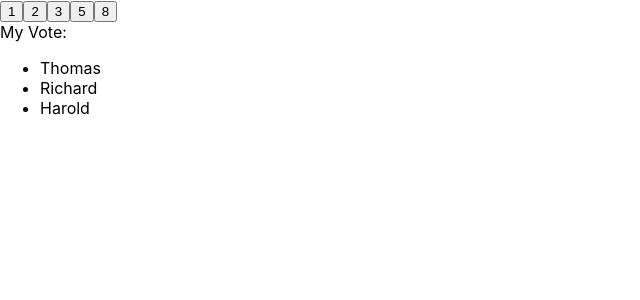
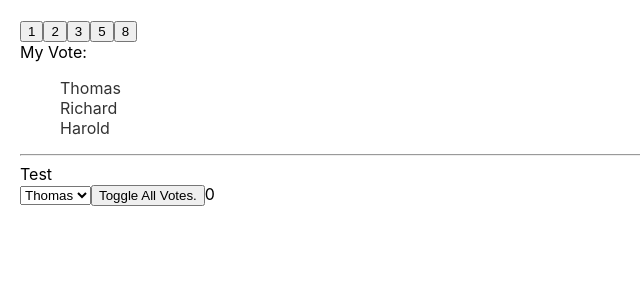
Before and after one commit to ThomStilwill/reactSandbox, a React (Create React App) app: page / in a window 1280 px wide. Shown: the top 300 px of the page, without its empty margins (0-640 px from the left). Built offline with nearby package versions, Linux system fonts and the light colour scheme.

Commit message:
added showall

```diff
--- a/src/App.css
+++ b/src/App.css
@@ -1,21 +1,12 @@
 html {
-
+    width: 100%;
+    height: 100%;
+    font-family: 'Segoe UI', Tahoma, Geneva, Verdana, sans-serif;
+    font-size: 62.5%;
 }
 
 body {
-
+    width: 100%;
+    height: 100%;
+    font-size: 1.6em;;
 }
-
-.App {
-
-}
-
-
-
-.App-header {
-
-}
-
-.App-link {
-
-}
--- a/src/App.jsx
+++ b/src/App.jsx
@@ -7,7 +7,6 @@ function App() {
     <div className="App">
       <header className="App-header">
         <Vote></Vote>
-
       </header>
     </div>
   );
--- /dev/null
+++ b/src/Vote.css
@@ -0,0 +1,16 @@
+.voters{
+    list-style: none;
+
+}
+.vote li {
+
+}
+
+.voter{
+    margin-right: 20px;
+    color: #333;
+}
+
+.voting {
+    padding: 20px;;
+}
--- a/src/Vote.jsx
+++ b/src/Vote.jsx
@@ -1,4 +1,5 @@
 import React from 'react';
+import './Vote.css';
 
 const data = {
     self: 'Thomas',
@@ -29,11 +30,6 @@ class VoteButton extends React.Component {
             </button>
         );
     };
-
-    // static propTypes = {
-    //     onClickFunc: React.PropTypes.func.isRequired
-    //     //value: React.PropTypes.string.isRequired
-    // }
 }
 
 class VoteSelector extends React.Component {
@@ -62,18 +58,24 @@ class VoteSelector extends React.Component {
 const Voter = (props) => {
     return (
         <>
-            <li>{props.name}</li>
-            { props.name === props.self &&
-                <label>{props.vote}</label>
+            <li><span className="voter">{props.name}</span>
+            { (props.name === props.selectedVoter ||props.showVotes) &&
+                <label >{props.vote}</label>
             }
+            </li>
         </>
     );
 }
 
 const Voters = (props) => (
     <>
-    <ul>
-        {props.state.voters.map(voter => <Voter {...voter} self={props.state.selectedVoter} vote={props.state.selectedVote}/>)}
+    <ul className="voters">
+        {props.state.voters.map(voter =>
+            <Voter {...voter}
+                    selectedVoter={props.state.selectedVoter}
+                    showVotes={props.state.showVotes}
+            />
+        )}
     </ul>
     </>
 );
@@ -82,33 +84,51 @@ class Vote extends React.Component {
     state = {
         voters: data.voters,
         selectedVote: '',
-        selectedVoter: data.self,
+        selectedVoter: '',
+        allVoted: false,
+        showVotes: false
     }
 
     handleSelectedVote = (vote) => {
-        this.setState({selectedVote: vote})
+        const updatedvoters = this.state.voters.map(voter => {
+            if (voter.name === this.state.selectedVoter) {
+                voter.vote = vote;
+            }
+            return voter;
+        });
+
+        this.setState({voters: updatedvoters});
+        this.setState({allVoted: updatedvoters.every(voter=>(voter))});
     }
+
+    handleVoterChange = (event) => {
+        this.setState({selectedVoter: event.target.value});
+    }
+
+    handleShowToggle = (event) => {
+        this.setState({showVotes: !this.state.showVotes});
+    }
+
 
     render(){
         return (
-            <>
-            <VoteSelector onSelectedVote={this.handleSelectedVote}/> <br></br>
-            <label>My Vote: {this.state.selectedVote}</label>
-            <Voters state={this.state}/>
-            </>
+            <div className="voting">
+                <VoteSelector onSelectedVote={this.handleSelectedVote}/> <br/>
+                <label>My Vote: {this.state.selectedVote}</label>
+                <Voters state={this.state}/>
+
+                <hr/>
+                <label>Test</label>{this.state.selectedVote}<br/>
+                <select value={this.state.selectedVoter} onChange={this.handleVoterChange}>
+                    <option value='Thomas'>Thomas</option>
+                    <option value='Richard'>Richard</option>
+                    <option value='Harold'>Harold</option>
+                </select>
+                <button onClick={this.handleShowToggle}>Toggle All Votes.</button>
+                { this.state.showVotes | toString }
+            </div>
         );
     }
 }
 
 export default Vote;
-
-
-/*
-
-commmunication
-
-observer pattern - by directional
-
-parent to child by event
-
-*/
```
